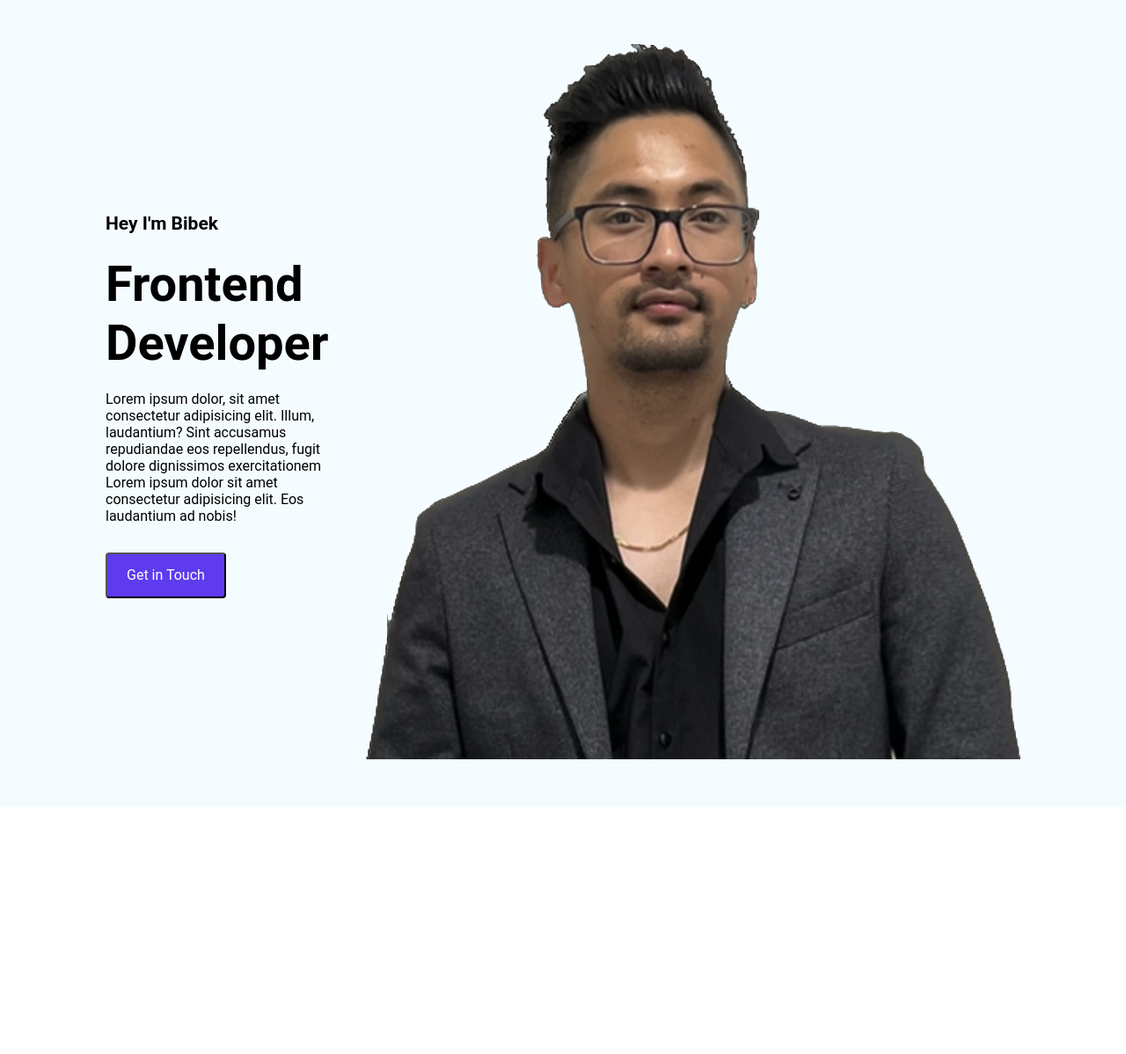
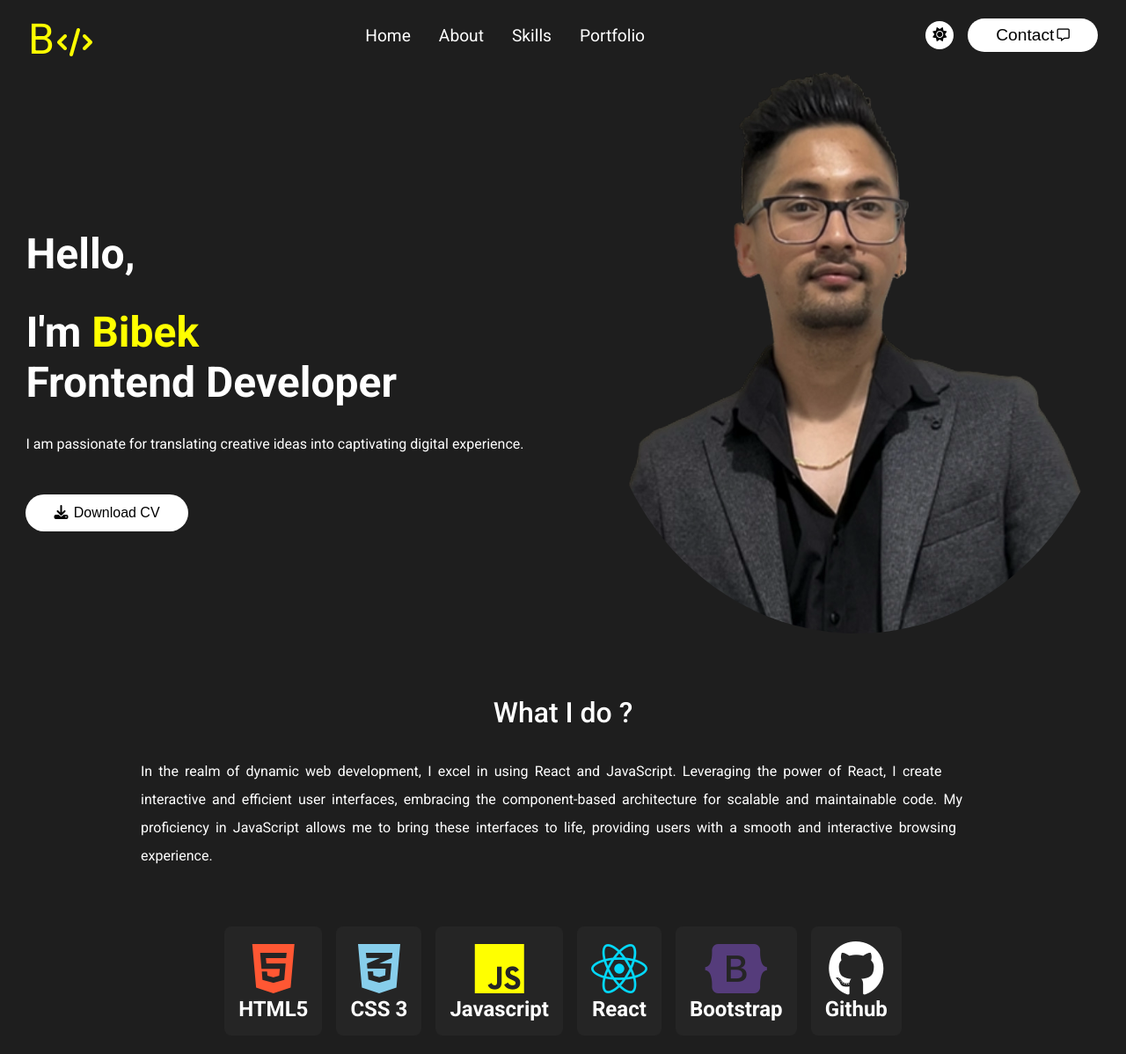
Before and after one commit to bibek190/myPortfolio, a React (Create React App) app: page / in a window 1280 px wide. Shown: the top 1198 px of the page at 88% size. Before the commit the page ends 917 px from the top, so only its background shows below. Built offline with nearby package versions, Linux system fonts and the light colour scheme.

Commit message:
about page

```diff
--- a/package.json
+++ b/package.json
@@ -6,10 +6,13 @@
     "@testing-library/jest-dom": "^5.17.0",
     "@testing-library/react": "^13.4.0",
     "@testing-library/user-event": "^13.5.0",
+    "font-awesome": "^4.7.0",
     "react": "^18.2.0",
     "react-dom": "^18.2.0",
+    "react-icons": "^5.0.1",
     "react-router-dom": "^6.22.0",
     "react-scripts": "5.0.1",
+    "react-scroll": "^1.9.0",
     "web-vitals": "^2.1.4"
   },
   "scripts": {
--- a/public/index.html
+++ b/public/index.html
@@ -9,7 +9,18 @@
       name="description"
       content="Web site created using create-react-app"
     />
+    <link
+      rel="stylesheet"
+      href="https://cdnjs.cloudflare.com/ajax/libs/font-awesome/6.5.1/css/all.min.css"
+      integrity="sha512-DTOQO9RWCH3ppGqcWaEA1BIZOC6xxalwEsw9c2QQeAIftl+Vegovlnee1c9QX4TctnWMn13TZye+giMm8e2LwA=="
+      crossorigin="anonymous"
+      referrerpolicy="no-referrer"
+    />
     <link rel="apple-touch-icon" href="%PUBLIC_URL%/logo192.png" />
+    <link
+      href="https://fonts.googleapis.com/css2?family=Roboto:wght@400;500;700&display=swap"
+      rel="stylesheet"
+    />
     <!--
       manifest.json provides metadata used when your web app is installed on a
       user's mobile device or desktop. See https://developers.google.com/web/fundamentals/web-app-manifest/
--- a/src/App.css
+++ b/src/App.css
@@ -1,48 +1,14 @@
+* {
+  margin: 0;
+  padding: 0;
+  box-sizing: border-box;
+  text-decoration: none;
+  background: transparent;
+}
 body {
+  background-color: rgb(30, 30, 30);
+  color: white;
+  overflow: hidden;
+  overflow-y: scroll;
   font-family: "Roboto", sans-serif;
 }
-
-* {
-  margin: 0;
-  box-sizing: border-box;
-}
-:root {
-  --primary: #5e3bee;
-  --heading-color: #282938;
-  --bg-shade: #f5fcff;
-  --black: #000000;
-  --white: #ffffff;
-}
-
-.btn {
-  font-family: "Roboto";
-  display: inline-block;
-  padding: 12px 22px;
-  font-size: 16px;
-  font-style: normal;
-  font-weight: 400;
-  line-height: 24px;
-  cursor: pointer;
-  text-align: center;
-  text-decoration: none;
-  border-radius: 4px;
-  transition: 0.5s ease;
-}
-
-/* headings */
-h1 {
-  font-size: 56px;
-  font-weight: 700;
-  line-height: 67px;
-}
-h2 {
-  font-size: 48px;
-  font-weight: 700;
-  line-height: 58px;
-}
-h3 {
-  font-size: 24px;
-  font-weight: 700;
-  line-height: 34px;
-}
-/* paragraph */
--- /dev/null
+++ b/src/components/Skills/Skills.css
@@ -0,0 +1,57 @@
+.skills {
+  height: 90vh;
+  width: 100vw;
+  display: flex;
+  flex-direction: column;
+  justify-content: center;
+  align-items: center;
+  gap: 2rem;
+  margin-top: -10rem;
+  padding: 0 2rem;
+}
+.skillTitle {
+  font-size: 2rem;
+  font-weight: 500;
+}
+
+.skillDesc {
+  font-size: 1rem;
+  font-weight: 300;
+  max-width: 60rem;
+  line-height: 2rem;
+  word-spacing: 0.2rem;
+}
+.skillLists {
+  display: flex;
+  align-items: center;
+  justify-content: space-around;
+  padding: 2rem;
+  gap: 1rem;
+}
+.skillBars {
+  display: flex;
+  flex-direction: column;
+  justify-content: center;
+  align-items: center;
+  padding: 1rem;
+  border-radius: 0.5rem;
+  background: rgb(45, 44, 44, 0.5);
+}
+.img {
+  font-size: 4rem;
+}
+.fa-html5 {
+  color: #ff5733;
+}
+.fa-css3-alt {
+  color: skyblue;
+}
+.fa-js {
+  color: yellow;
+}
+.fa-react {
+  color: #04d8f9;
+}
+.fa-bootstrap {
+  color: #553c7b;
+}
--- /dev/null
+++ b/src/components/Skills/Skills.jsx
@@ -0,0 +1,64 @@
+import React from "react";
+import "./Skills.css";
+
+const Skills = () => {
+  return (
+    <section className="skills">
+      <span className="skillTitle">What I do ?</span>
+      <span className="skillDesc">
+        In the realm of dynamic web development, I excel in using React and
+        JavaScript. Leveraging the power of React, I create interactive and
+        efficient user interfaces, embracing the component-based architecture
+        for scalable and maintainable code. My proficiency in JavaScript allows
+        me to bring these interfaces to life, providing users with a smooth and
+        interactive browsing experience.
+      </span>
+      <div className="skillLists">
+        <div className="skillBars">
+          <i class="fa-brands fa-html5 img "></i>
+          <div className="skillBarText">
+            <h2>HTML5</h2>
+            <p></p>
+          </div>
+        </div>
+        <div className="skillBars">
+          <i class="fa-brands fa-css3-alt img"></i>
+          <div className="skillBarText">
+            <h2>CSS 3</h2>
+            <p></p>
+          </div>
+        </div>
+        <div className="skillBars">
+          <i class="fa-brands fa-js img"></i>
+          <div className="skillBarText">
+            <h2>Javascript</h2>
+            <p></p>
+          </div>
+        </div>
+        <div className="skillBars">
+          <i class="fa-brands fa-react img"></i>
+          <div className="skillBarText">
+            <h2>React</h2>
+            <p></p>
+          </div>
+        </div>
+        <div className="skillBars">
+          <i class="fa-brands fa-bootstrap img"></i>
+          <div className="skillBarText">
+            <h2>Bootstrap</h2>
+            <p></p>
+          </div>
+        </div>
+        <div className="skillBars">
+          <i class="fa-brands fa-github img"></i>
+          <div className="skillBarText">
+            <h2>Github</h2>
+            <p></p>
+          </div>
+        </div>
+      </div>
+    </section>
+  );
+};
+
+export default Skills;
--- a/src/components/hero/Hero.css
+++ b/src/components/hero/Hero.css
@@ -1,41 +1,60 @@
-.hero-section {
+#hero {
+  height: 90vh;
+  width: 100vw;
+  max-width: 85rem;
+  margin: 0 auto;
+  overflow: hidden;
   display: flex;
-  padding: 50px 120px;
-  align-items: center;
-  justify-content: space-between;
-  gap: 30px;
-  background-color: var(--bg-shade);
+  justify-content: space-around;
+  flex-wrap: wrap;
+  overflow: hidden;
 }
 
-.hero-section-content-box {
+.heroContent {
   display: flex;
-  align-items: flex-start;
+  justify-content: center;
   flex-direction: column;
-  gap: 32px;
+  padding: 1rem;
+  font-size: 3rem;
+  font-weight: 700;
+  width: 50%;
+  gap: 2rem;
+}
+.introName {
+  color: yellow;
+}
+.introPara {
+  font-size: medium;
+  font-weight: 200;
 }
 
-.hero-section-content {
-  display: flex;
-  align-items: flex-start;
-  flex-direction: column;
-  gap: 20px;
+.bg {
+  object-fit: contain;
+  height: 40rem;
+  border-radius: 50%;
 }
 
 .btn {
-  color: var(--white);
-  background-color: var(--primary);
+  background-color: white;
+  margin: 1rem 0;
+  padding: 0.75rem 2rem;
+  border-radius: 2rem;
+  border: none;
+  font-size: 1rem;
+  display: flex;
+  gap: 0.4rem;
 }
-.btn:hover {
-  transform: scale(1.05);
-  color: var(--primary);
-  background-color: var(--white);
+
+@media screen and (max-width: 840px) {
+  .heroContent {
+    width: 100%;
+    padding: 0 auto;
+    text-align: center;
+    height: 90vh;
+  }
+  .btn-link {
+    display: flex;
+    justify-content: center;
+    align-items: center;
+  }
 }
-.section-title {
-  color: var(--black);
-  font-size: 21px;
-  text-align: center;
-  font-weight: 600;
-  line-height: 32px;
-  display: flex;
-  align-items: flex-start;
-}
--- a/src/components/hero/Hero.jsx
+++ b/src/components/hero/Hero.jsx
@@ -1,31 +1,32 @@
 import React from "react";
-
 import "./Hero.css";
+import { Link } from "react-scroll";
 
 const Hero = () => {
   return (
-    <section id="hero-section" className="hero-section">
-      <div className="hero-section-content-box">
-        <div className="hero-section-content">
-          <p className="section-title">Hey I'm Bibek</p>
-          <h1 className="hero-section-title">
-            <span className="hero-section-title-color">Frontend</span>
-            <br />
-            Developer
-          </h1>
-          <p className="hero-section-description">
-            Lorem ipsum dolor, sit amet consectetur adipisicing elit. Illum,
-            laudantium? Sint accusamus repudiandae eos repellendus, fugit dolore
-            dignissimos exercitationem
-            <br />
-            Lorem ipsum dolor sit amet consectetur adipisicing elit. Eos
-            laudantium ad nobis!
-          </p>
-        </div>
-        <button className="btn btn-primary">Get in Touch</button>
+    <section id="hero">
+      <div className="heroContent">
+        <span className="hello">Hello,</span>
+        <span className="introText">
+          I'm <span className="introName">Bibek</span>
+          <br />
+          Frontend Developer
+        </span>
+        <p className="introPara">
+          I am passionate for translating creative ideas into captivating
+          digital experience.
+        </p>
+        <Link className="btn-link">
+          <button className="btn">
+            <span>
+              <i class="fa-solid fa-download"></i>
+            </span>
+            Download CV
+          </button>
+        </Link>
       </div>
-      <div className="hero-section-image">
-        <img src="./images/portfolio.png" alt="Hero Section" />
+      <div>
+        <img src={"./images/portfolio.png"} alt="Profile" className="bg" />
       </div>
     </section>
   );
--- /dev/null
+++ b/src/components/navbar/Navbar.css
@@ -0,0 +1,69 @@
+.navbar {
+  height: 5rem;
+  /* background-color: rgb(32, 131, 218); */
+  width: 100vw;
+  max-width: 85rem;
+  margin: 0 auto;
+  padding: 1rem 2rem;
+  display: flex;
+  align-items: center;
+  justify-content: space-between;
+  position: sticky;
+  top: 0;
+  z-index: 3;
+}
+.logo {
+  object-fit: cover;
+  font-size: 3rem;
+  text-align: center;
+  height: 3rem;
+  width: 4rem;
+  display: flex;
+  gap: 0.2rem;
+  color: rgb(255, 255, 0);
+}
+.logo span {
+  font-size: 2rem;
+  display: flex;
+  align-items: end;
+}
+
+.desktopMenuListItem {
+  cursor: pointer;
+  margin: 1rem;
+  font-size: 1.2rem;
+}
+.desktopMenuListItem:hover {
+  color: yellow;
+  padding-bottom: 0.5rem;
+  border-bottom: 3px solid yellow;
+}
+.desktopMenuButton {
+  padding: 0.5rem 2rem;
+  font-size: 1.2rem;
+  border: none;
+  background-color: white;
+  color: black;
+  border-radius: 2rem;
+
+  display: flex;
+  align-items: center;
+  justify-content: center;
+  gap: 0.2rem;
+}
+.desktopMenuButton span {
+  font-size: 0.9rem;
+}
+.desktopMenuBtn {
+  display: flex;
+  gap: 1rem;
+}
+.lightDarkMode {
+  font-size: 1rem;
+  border: none;
+  background-color: white;
+  width: 2rem;
+  height: 2rem;
+  border-radius: 100%;
+  margin-top: 0.2rem;
+}
--- /dev/null
+++ b/src/components/navbar/Navbar.jsx
@@ -0,0 +1,35 @@
+import React from "react";
+import "./Navbar.css";
+import { Link } from "react-scroll";
+
+const Navbar = () => {
+  return (
+    <nav className="navbar">
+      <div className="logo">
+        B
+        <span>
+          <i class="fa-solid fa-code"></i>
+        </span>
+      </div>
+      <div className="desktopMenu">
+        <Link className="desktopMenuListItem">Home</Link>
+        <Link className="desktopMenuListItem">About</Link>
+        <Link className="desktopMenuListItem">Skills</Link>
+        <Link className="desktopMenuListItem">Portfolio</Link>
+      </div>
+      <div className="desktopMenuBtn">
+        <button className="lightDarkMode">
+          <i class="fa-solid fa-sun"></i>
+        </button>
+        <button className="desktopMenuButton">
+          Contact
+          <span>
+            <i class="fa-regular fa-message"></i>
+          </span>
+        </button>
+      </div>
+    </nav>
+  );
+};
+
+export default Navbar;
--- a/src/pages/Home.jsx
+++ b/src/pages/Home.jsx
@@ -1,10 +1,14 @@
 import React from "react";
 import Hero from "../components/hero/Hero";
+import Navbar from "../components/navbar/Navbar";
+import Skills from "../components/Skills/Skills";
 
 const Home = () => {
   return (
     <div>
+      <Navbar />
       <Hero />
+      <Skills />
     </div>
   );
 };
```
Also changed, not shown: 1 other file (tests, documents, lock files or other folders).
